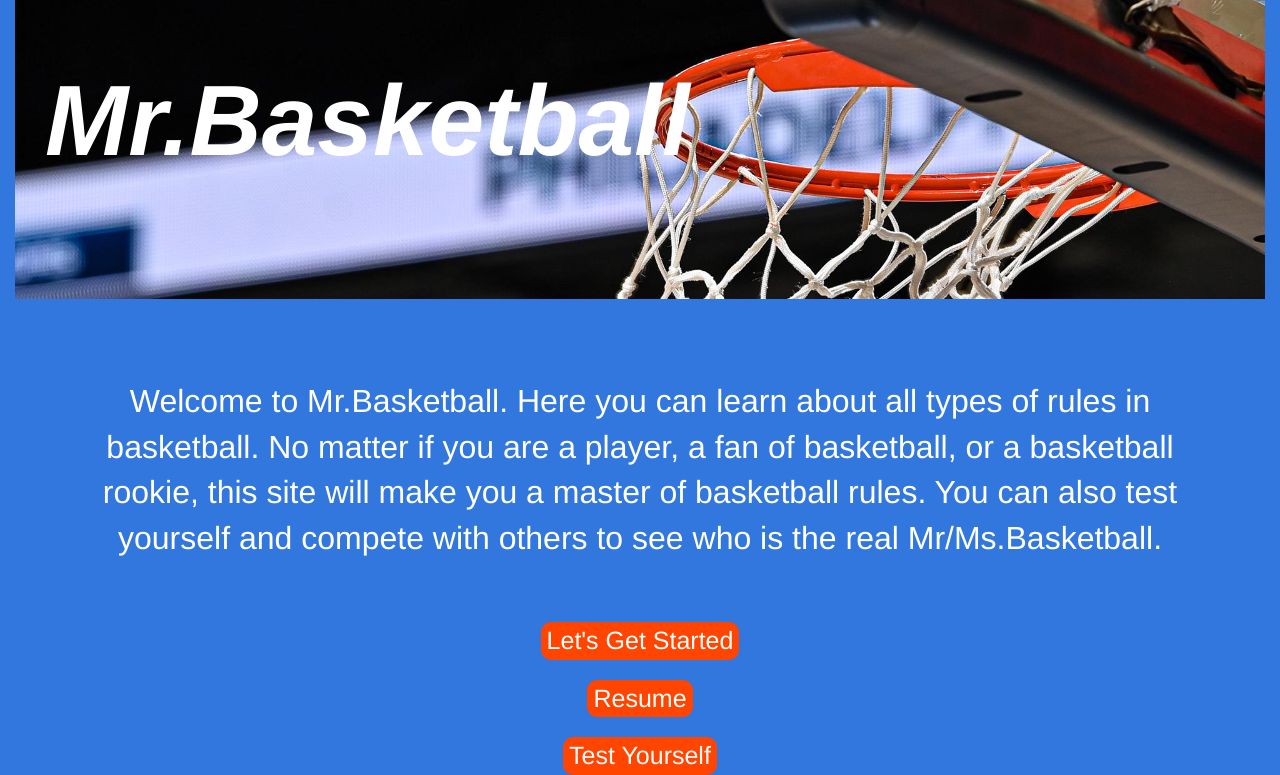
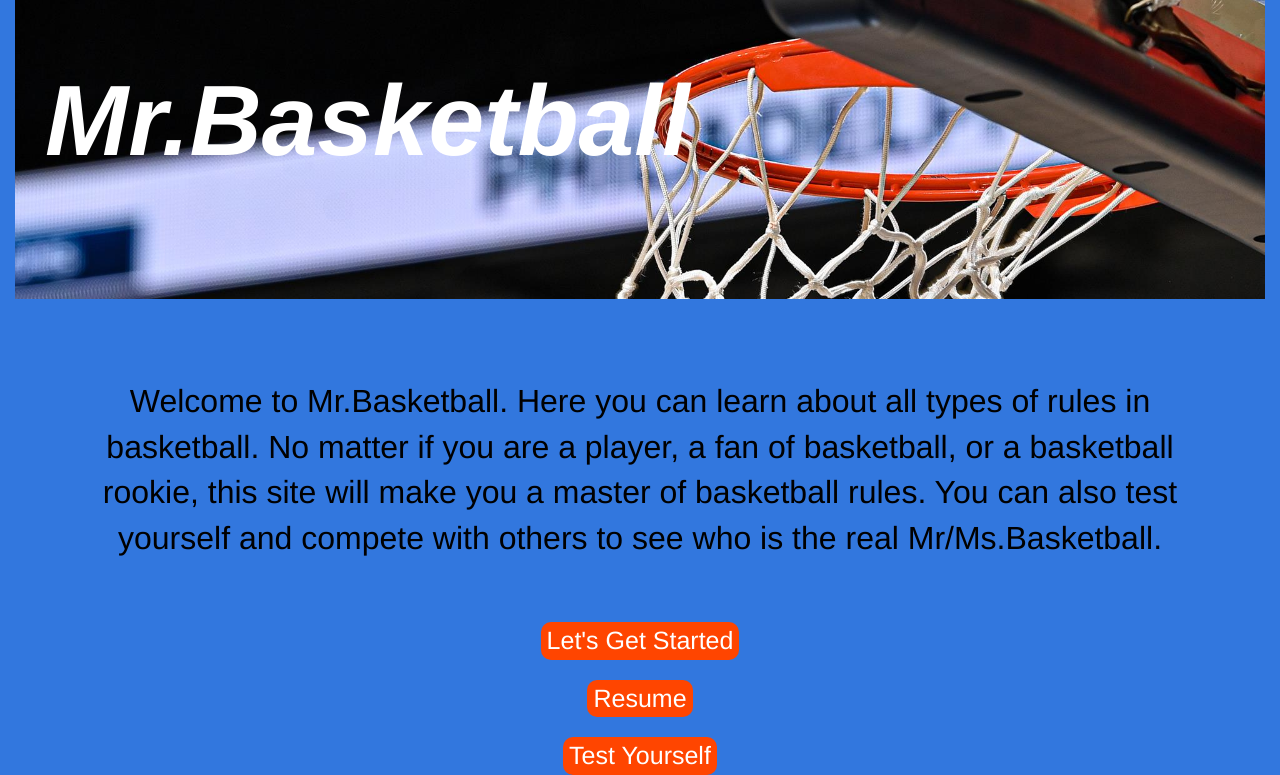
Before and after one commit to YuanLu-213/COMS4170-Final-Project, a Flask app: page / in a window 1280 px wide; the page is wider, and only the part inside the window is pictured. Shown: the part 63-838 px from the top of that part. Run offline with Flask 2, Linux system fonts and the light colour scheme; some libraries are stand-ins or nearby versions.

```diff
--- a/templates/home.html
+++ b/templates/home.html
@@ -17,7 +17,7 @@
         #home-intro{
             text-align: center;
             font-size: xx-large;
-            color: white;
+            color: black;
             margin-bottom: 30px
         }
         button{
@@ -41,6 +41,9 @@
             margin-left: auto;
             margin-right: auto;
         }
+        .disabled{
+            background-color: darkgray;
+        }
     </style>
     <div class="container-fluid">
         <div class="row row1">
```
